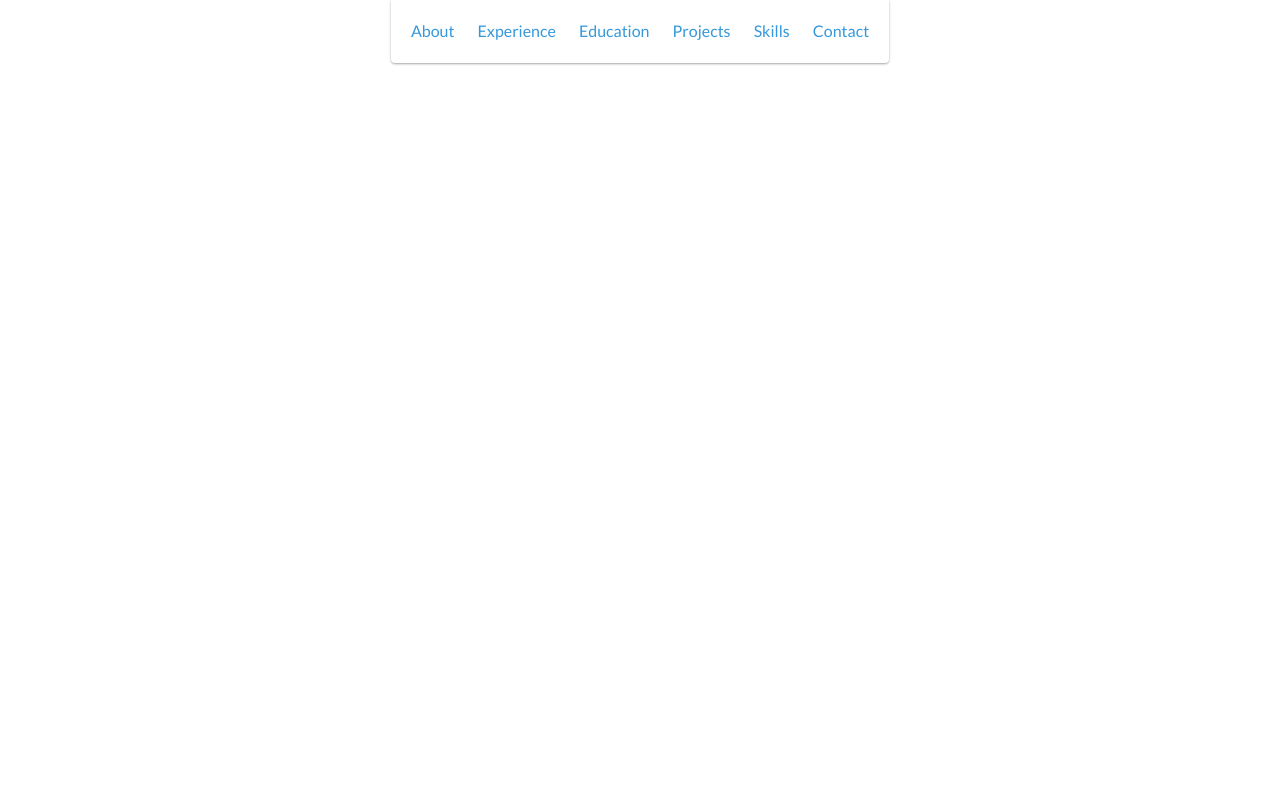
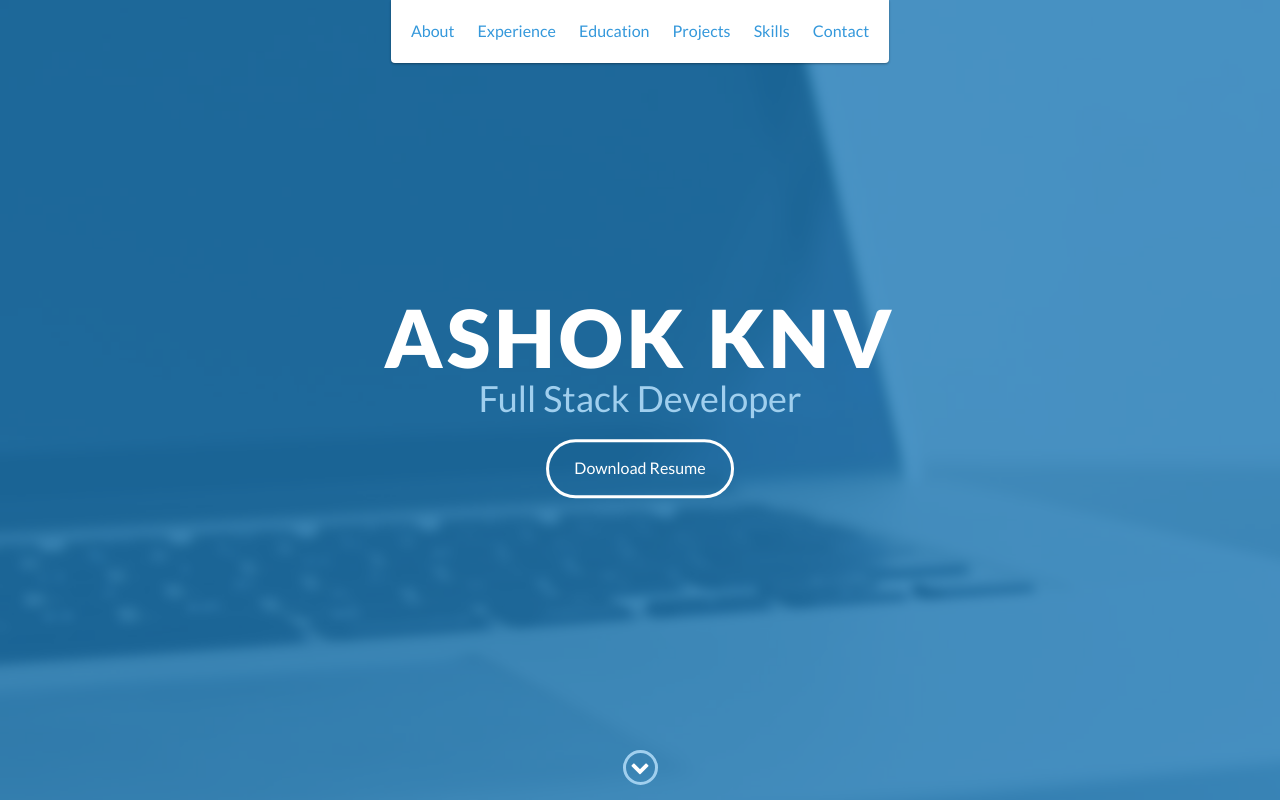
Before and after one commit to Turing551/Turing551.github.io, a website: page index.html in a window 1280 px wide. Drawn offline with Linux system fonts and the light colour scheme.

Commit message:
Added My Content 1.0.3

```diff
--- a/index.html
+++ b/index.html
@@ -1,7 +1,7 @@
 <!--
     Title: Ashok Portfolio
-    Version: 1.0.2
-    Last Change: 04/06/2019
+    Version: 1.0.3
+    Last Change: 05/06/2019
     Author: Ashok Knv
     Repo: https://github.com/Turing551/Turing551.github.io
 
@@ -54,5 +54,24 @@
                 </ul>
             </header>
             <!-- End header -->
+
+            <div id="lead">
+                    <div id="lead-content">
+                        <h1>Ashok Knv</h1>
+                        <h2>Full Stack Developer</h2>
+                        <a href="#" class="btn-rounded-white">Download Resume</a>
+                    </div>
+                    <!-- End #lead-content -->
+
+                    <div id="lead-overlay"></div>
+
+                    <div id="lead-down">
+                        <span>
+                            <i class="fa fa-chevron-down" aria-hidden="true"></i>
+                        </span>
+                    </div>
+                    <!-- End #lead-down -->
+                </div>
+                <!-- End #lead -->
 </body>
 </html>
```
